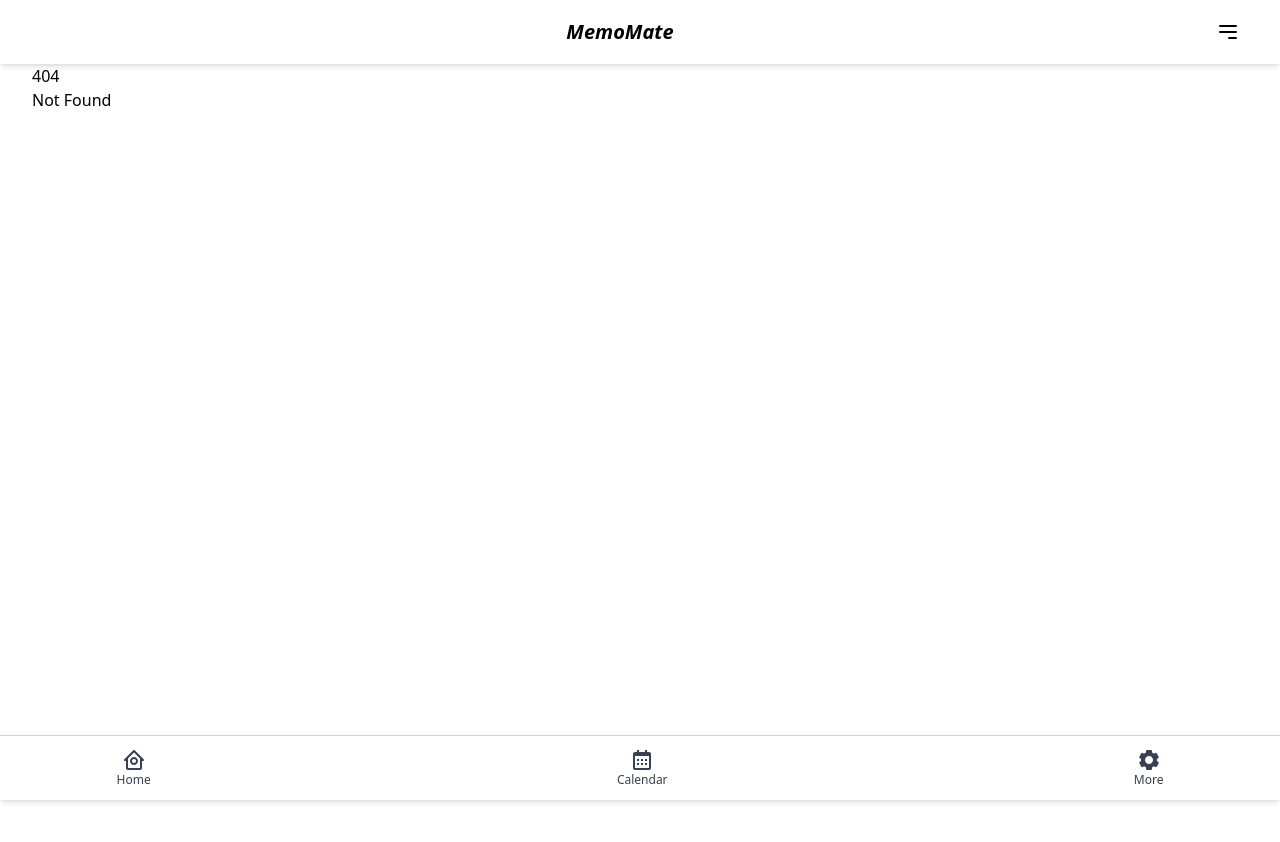
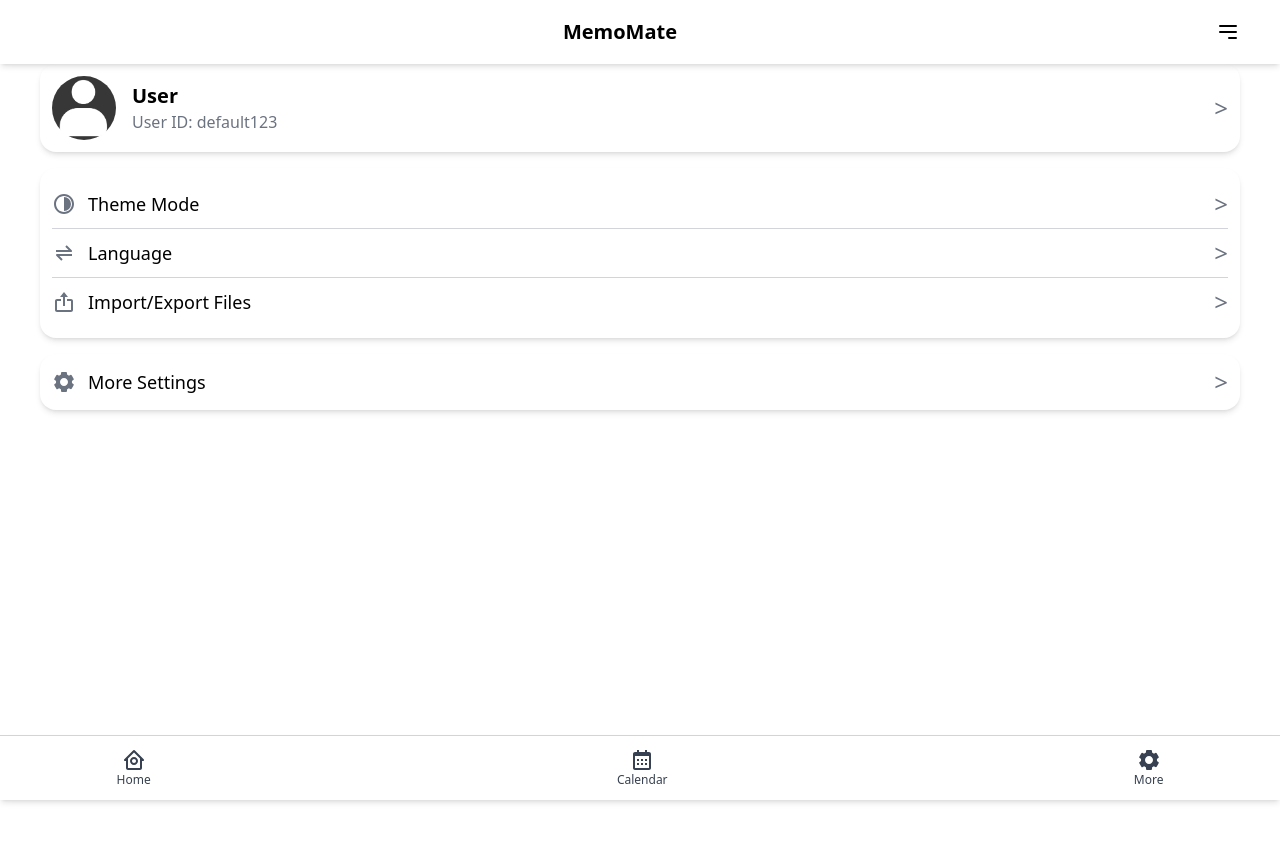
Before and after one commit to lu7ue/MemoMate, a SvelteKit app: page /more in a window 1280 px wide. Before the commit this address had no page. Shown: the top 842 px of the page. Before the commit the page ends 800 px from the top, so only its background shows below. Built offline with nearby package versions, Linux system fonts and the light colour scheme.

Commit message:
fixed calendar bugs and added the more page

```diff
--- a/src/lib/components/Footer.svelte
+++ b/src/lib/components/Footer.svelte
@@ -32,7 +32,7 @@
             <svg class="w-6 h-6" xmlns="http://www.w3.org/2000/svg" viewBox="0 0 24 24" fill="currentColor">
                 <path d="m2.344 15.271 2 3.46a1 1 0 0 0 1.366.365l1.396-.806c.58.457 1.221.832 1.895 1.112V21a1 1 0 0 0 1 1h4a1 1 0 0 0 1-1v-1.598a8.094 8.094 0 0 0 1.895-1.112l1.396.806c.477.275 1.091.11 1.366-.365l2-3.46a1.004 1.004 0 0 0-.365-1.366l-1.372-.793a7.683 7.683 0 0 0-.002-2.224l1.372-.793c.476-.275.641-.89.365-1.366l-2-3.46a1 1 0 0 0-1.366-.365l-1.396.806A8.034 8.034 0 0 0 15 4.598V3a1 1 0 0 0-1-1h-4a1 1 0 0 0-1 1v1.598A8.094 8.094 0 0 0 7.105 5.71L5.71 4.904a.999.999 0 0 0-1.366.365l-2 3.46a1.004 1.004 0 0 0 .365 1.366l1.372.793a7.683 7.683 0 0 0 0 2.224l-1.372.793c-.476.275-.641.89-.365 1.366zM12 8c2.206 0 4 1.794 4 4s-1.794 4-4 4-4-1.794-4-4 1.794-4 4-4z"></path>
             </svg>
-            <span class="text-xs">More</span>
+            <span class="text-xs" on:click={ () => goto('/more') }>More</span>
         </button>
     </div>
 </footer>
--- a/src/lib/components/NavBar.svelte
+++ b/src/lib/components/NavBar.svelte
@@ -11,7 +11,7 @@
         <div class="flex justify-between h-16 items-center">
             <!-- Logo / App Title -->
             <div class="flex-1 flex justify-center">
-                <h1 class="text-xl font-bold italic">MemoMate</h1>
+                <h1 class="text-xl font-bold">MemoMate</h1>
             </div>
 
             <!-- Hamburger Menu Button -->
--- a/src/routes/calendar/+page.svelte
+++ b/src/routes/calendar/+page.svelte
@@ -1,14 +1,14 @@
 <script>
-    import { onMount } from "svelte";
-    import { goto } from "$app/navigation"; // 确保正确引入
+	import { onMount } from 'svelte';
+	import { goto } from '$app/navigation';
 
 	let years = [];
 	const currentYear = new Date().getFullYear();
 	const currentMonth = new Date().getMonth();
 	const today = new Date().getDate();
 
-    // 生成 2015 - 2025 年的日历数据
-    for (let year = 2015; year <= 2025; year++) {
+	// generate the data from 2015 to 2045
+	for (let year = 2015; year <= 2045; year++) {
 		let months = [];
 		for (let month = 0; month < 12; month++) {
 			let daysInMonth = new Date(year, month + 1, 0).getDate();
@@ -17,54 +17,44 @@
 				days.push({
 					day,
 					year,
-                    month: month + 1, // 月份从 1 开始
-                    isToday: year === currentYear && month === currentMonth && day === today
+					month: month + 1, // strat from Jan
+					isToday: year === currentYear && month + 1 === currentMonth + 1 && day === today
 				});
 			}
-            months.push({ month, days });
+			months.push({ month: month + 1, days }); // ✅ 确保存入的是 1~12 而不是对象
 		}
 		years.push({ year, months });
 	}
 
 	let calendarContainer;
 
-    // 进入页面时自动滚动到当前月份，并确保它稍微偏下可见
+	// go to view the current month and date when enter this page
 	onMount(() => {
 		setTimeout(() => {
-            const currentMonthElement = document.getElementById(`month-${currentYear}-${currentMonth}`);
+			if (!calendarContainer) return;
+			const currentMonthElement = document.getElementById(
+				`month-${currentYear}-${currentMonth + 1}`
+			);
 			if (currentMonthElement) {
-                currentMonthElement.scrollIntoView({
-                    behavior: "smooth",
-                    block: "center",
-                    inline: "nearest"
+				calendarContainer.scrollTo({
+					top: currentMonthElement.offsetTop - calendarContainer.offsetTop,
+					behavior: 'instant' // ✅ 直接停留，无动画
 				});
 			}
-        }, 100);
+		}, 100); // 🔥 增加一点延迟，确保 DOM 已完全加载
 	});
 
-    // **修正 goto() 以避免 undefined 错误**
 	async function openSchedule(year, month, day) {
 		try {
-            const formattedDate = `${year}-${String(month).padStart(2, "0")}-${String(day).padStart(2, "0")}`;
+			const formattedDate = `${year}-${String(month).padStart(2, '0')}-${String(day).padStart(2, '0')}`;
 			await goto(`/calendar/${formattedDate}`);
 		} catch (error) {
-            console.error("Navigation error:", error);
+			console.error('Navigation error:', error);
 		}
 	}
-
 </script>
 
-<style>
-    /* 让整个日历页面可以滚动 */
-    .calendar-container {
-        height: 100vh;
-        overflow-y: scroll;
-        scroll-behavior: smooth;
-        padding-top: 80px;
-    }
-</style>
-
-<!-- 📅 可滚动的日历 -->
+<!-- scroll calendar -->
 <div class="calendar-container" bind:this={calendarContainer}>
 	{#each years as year}
 		<div class="p-4">
@@ -73,15 +63,17 @@
 			{#each year.months as month}
 				<div id={`month-${year.year}-${month.month}`} class="mt-4">
 					<h3 class="text-xl font-semibold text-red-500">
-                        {new Date(year.year, month.month - 1).toLocaleString('default', { month: 'long' })}
+                        {new Date(year.year, month.month ? month.month - 1 : 0, 1).toLocaleString('default', { month: 'long' })}
                     </h3>
 
-                    <!-- 日期网格 -->
-                    <div class="grid grid-cols-7 gap-2 mt-2 text-center">
+					<!-- Date grid -->
+					<div class="mt-2 grid grid-cols-7 gap-2 text-center">
 						{#each month.days as day}
 							<button
-                                class="w-8 h-8 flex items-center justify-center rounded-full
-                                {day.isToday ? 'bg-red-500 text-white font-bold' : 'text-gray-800 hover:bg-gray-200'}"
+								class="flex h-8 w-8 items-center justify-center rounded-full
+                                {day.isToday
+									? 'bg-red-500 font-bold text-white'
+									: 'text-gray-800 hover:bg-gray-200'}"
 								on:click={() => openSchedule(day.year, day.month, day.day)}
 							>
 								{day.day}
@@ -93,3 +85,12 @@
 		</div>
 	{/each}
 </div>
+
+<style>
+	.calendar-container {
+		height: 100vh;
+		overflow-y: scroll;
+		scroll-behavior: smooth;
+		padding-top: 80px;
+	}
+</style>
--- /dev/null
+++ b/src/routes/more/+page.svelte
@@ -0,0 +1,78 @@
+<script>
+    import { goto } from "$app/navigation";
+
+    let user = {
+        name: "User",
+        id: "default123",
+        avatar: "./avatar-default.png"
+    };
+</script>
+
+<div class="min-h-screen bg-white px-2">
+    <!-- User Info Card -->
+    <div class="bg-white p-3 flex items-center justify-between rounded-2xl shadow-md">
+        <div class="flex items-center space-x-4">
+            <img src={user.avatar} alt="Avatar" class="w-16 h-16 rounded-full">
+            <div>
+                <h2 class="text-xl font-bold">{user.name}</h2>
+                <p class="text-gray-500">User ID: {user.id}</p>
+            </div>
+        </div>
+        <button on:click={() => goto('/')} class="text-gray-500 hover:text-gray-700 text-2xl">&gt;</button>
+    </div>
+
+    <!-- Settings Cards -->
+    <div class="bg-white p-3 mt-4 rounded-2xl shadow-md">
+        <!-- Theme Mode -->
+        <div class="flex items-center justify-between py-2">
+            <div class="flex items-center space-x-3">
+                <svg class="w-6 h-6 text-gray-500" xmlns="http://www.w3.org/2000/svg" viewBox="0 0 24 24" fill="currentColor">
+                    <path d="M12 22c5.514 0 10-4.486 10-10S17.514 2 12 2 2 6.486 2 12s4.486 10 10 10zm0-18c4.411 0 8 3.589 8 8s-3.589 8-8 8-8-3.589-8-8 3.589-8 8-8z"></path>
+                    <path d="M19 12a7 7 0 0 0-7-7v14a7 7 0 0 0 7-7z"></path>
+                </svg>
+                <span class="text-lg">Theme Mode</span>
+            </div>
+            <button on:click={() => goto('/')} class="text-gray-500 hover:text-gray-700 text-2xl">&gt;</button>
+        </div>
+
+        <hr class="border-gray-300">
+
+        <!-- Language -->
+        <div class="flex items-center justify-between py-2">
+            <div class="flex items-center space-x-3">
+                <svg class="w-6 h-6 text-gray-500" xmlns="http://www.w3.org/2000/svg" viewBox="0 0 24 24" fill="currentColor">
+                    <path d="M19.924 10.383a1 1 0 0 0-.217-1.09l-5-5-1.414 1.414L16.586 9H4v2h15a1 1 0 0 0 .924-.617zM4.076 13.617a1 1 0 0 0 .217 1.09l5 5 1.414-1.414L7.414 15H20v-2H5a.999.999 0 0 0-.924.617z"></path>
+                </svg>
+                <span class="text-lg">Language</span>
+            </div>
+            <button on:click={() => goto('/')} class="text-gray-500 hover:text-gray-700 text-2xl">&gt;</button>
+        </div>
+
+        <hr class="border-gray-300">
+
+        <!-- Import/Export Files -->
+        <div class="flex items-center justify-between py-2">
+            <div class="flex items-center space-x-3">
+                <svg class="w-6 h-6 text-gray-500" xmlns="http://www.w3.org/2000/svg" viewBox="0 0 24 24" fill="currentColor">
+                    <path d="M11 16h2V7h3l-4-5-4 5h3z"></path>
+                    <path d="M5 22h14c1.103 0 2-.897 2-2v-9c0-1.103-.897-2-2-2h-4v2h4v9H5v-9h4V9H5c-1.103 0-2 .897-2 2v9c0 1.103.897 2 2 2z"></path>
+                </svg>
+                <span class="text-lg">Import/Export Files</span>
+            </div>
+            <button on:click={() => goto('/')} class="text-gray-500 hover:text-gray-700 text-2xl">&gt;</button>
+        </div>
+    </div>
+
+    <!-- More Settings -->
+    <div class="bg-white p-3 mt-4 rounded-2xl shadow-md">
+        <div class="flex items-center justify-between">
+            <div class="flex items-center space-x-3">
+                <svg class="w-6 h-6 text-gray-500" xmlns="http://www.w3.org/2000/svg" viewBox="0 0 24 24" fill="currentColor">
+                    <path d="m2.344 15.271 2 3.46a1 1 0 0 0 1.366.365l1.396-.806c.58.457 1.221.832 1.895 1.112V21a1 1 0 0 0 1 1h4a1 1 0 0 0 1-1v-1.598a8.094 8.094 0 0 0 1.895-1.112l1.396.806c.477.275 1.091.11 1.366-.365l2-3.46a1.004 1.004 0 0 0-.365-1.366l-1.372-.793a7.683 7.683 0 0 0-.002-2.224l1.372-.793c.476-.275.641-.89.365-1.366l-2-3.46a1 1 0 0 0-1.366-.365l-1.396.806A8.034 8.034 0 0 0 15 4.598V3a1 1 0 0 0-1-1h-4a1 1 0 0 0-1 1v1.598A8.094 8.094 0 0 0 7.105 5.71L5.71 4.904a.999.999 0 0 0-1.366.365l-2 3.46a1.004 1.004 0 0 0 .365 1.366l1.372.793a7.683 7.683 0 0 0 0 2.224l-1.372.793c-.476.275-.641.89-.365 1.366zM12 8c2.206 0 4 1.794 4 4s-1.794 4-4 4-4-1.794-4-4 1.794-4 4-4z"></path>
+                </svg>
+                <span class="text-lg">More Settings</span>
+            </div>
+            <button on:click={() => goto('/')} class="text-gray-500 hover:text-gray-700 text-2xl">&gt;</button>
+        </div>
+    </div>
+</div>
```
Also changed, not shown: static/avatar-default.png (added). Lines whose indentation alone changed are shown as unchanged.
